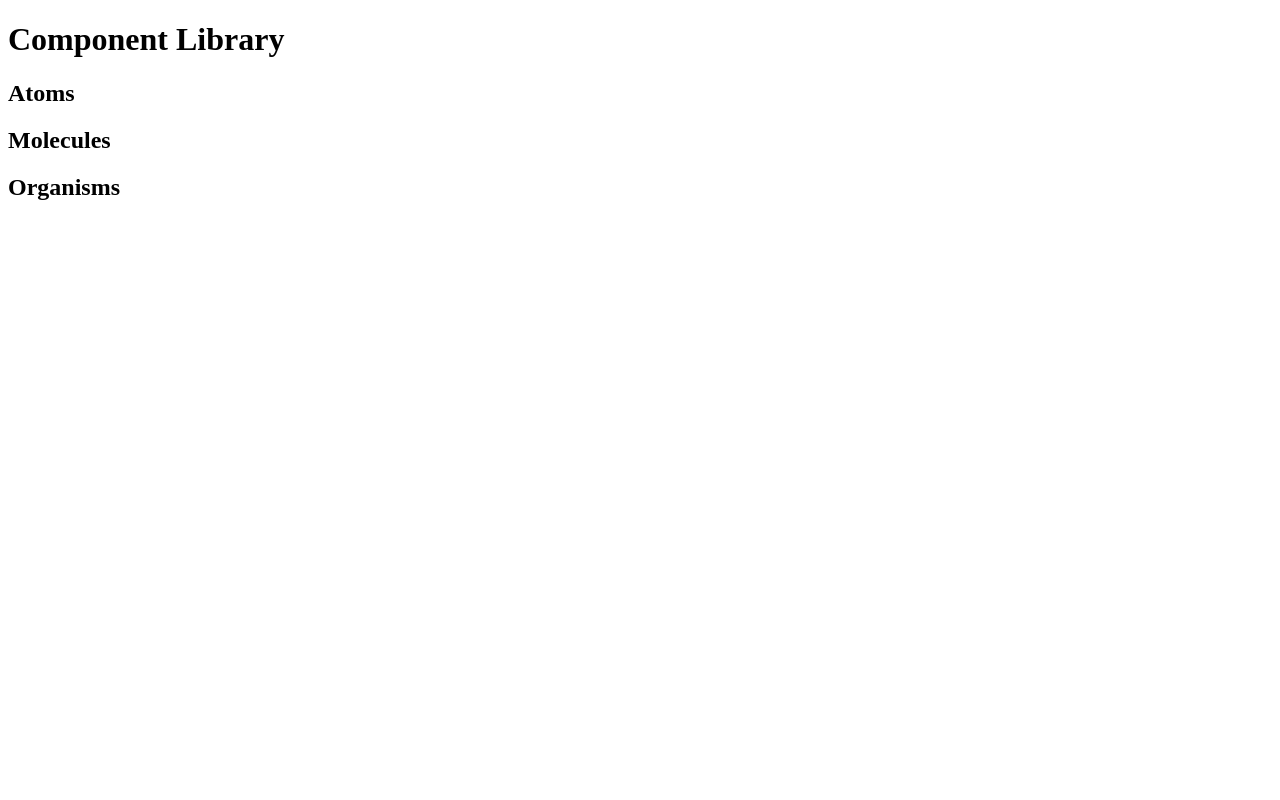
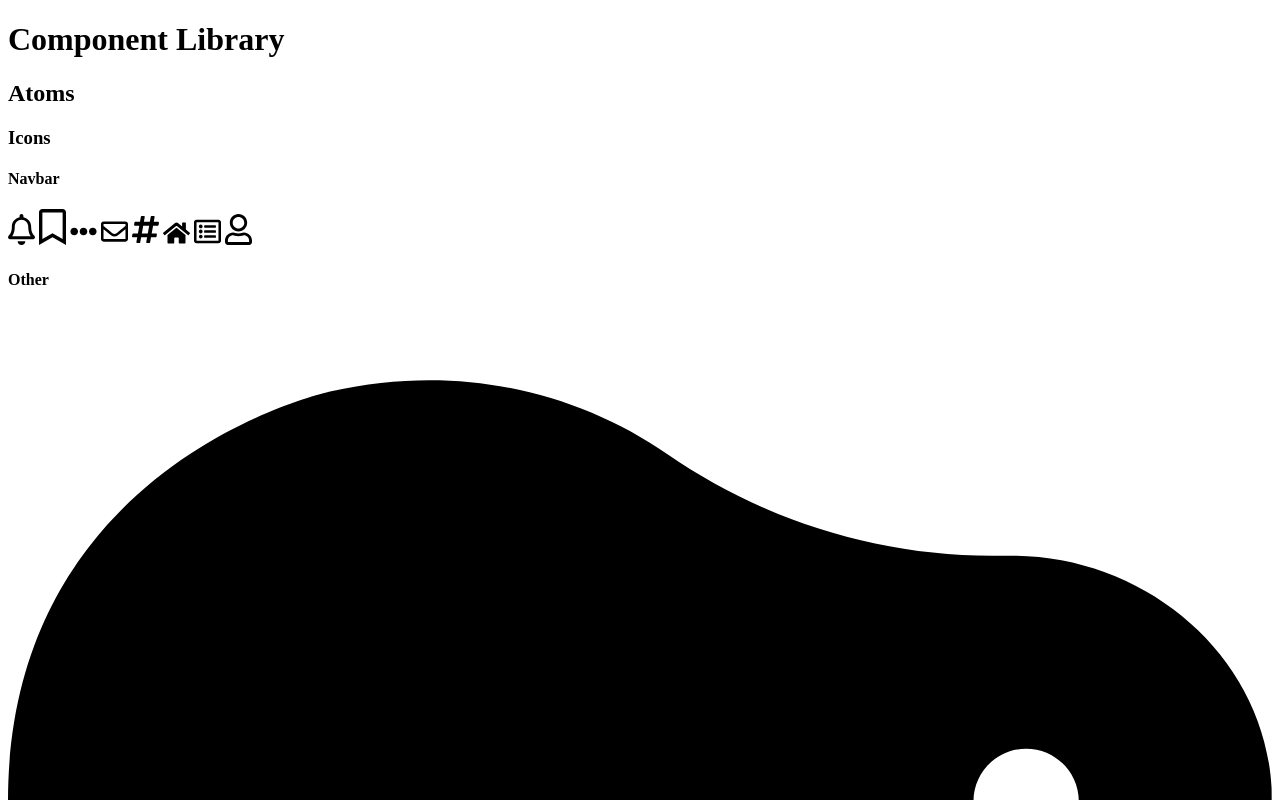
Before and after one commit to zackads/twitter_clone, a website: page components.html in a window 1280 px wide. Shown: the top 800 px of the page. Drawn offline with Linux system fonts and the light colour scheme; files that its build step writes are made by us from their sources.

Commit message:
Added icons from FontAwesome

```diff
--- a/components.html
+++ b/components.html
@@ -11,15 +11,64 @@
     <h1>Component Library</h1>
     <article>
       <h2>Atoms</h2>
+
+      <section>
+        <h3>Icons</h3>
+        <h4>Navbar</h4>
+        <img
+          class="nav__icon"
+          src="/assets/icons/bell-regular.svg"
+          alt="Notifications"
+        />
+        <img
+          class="nav__icon"
+          src="/assets/icons/bookmark-regular.svg"
+          alt="Bookmarks"
+        />
+        <img
+          class="nav__icon"
+          src="/assets/icons/ellipsis-h-solid.svg"
+          alt="More"
+        />
+        <img
+          class="nav__icon"
+          src="/assets/icons/envelope-regular.svg"
+          alt="Messages"
+        />
+        <img
+          class="nav__icon"
+          src="/assets/icons/hashtag-solid.svg"
+          alt="Explore"
+        />
+        <img class="nav__icon" src="/assets/icons/home-solid.svg" alt="Home" />
+        <img
+          class="nav__icon"
+          src="/assets/icons/list-alt-regular.svg"
+          alt="Lists"
+        />
+        <img
+          class="nav__icon"
+          src="/assets/icons/user-regular.svg"
+          alt="Profile"
+        />
+        <h4>Other</h4>
+        <img src="/assets/icons/kiwi-bird-solid.svg" alt="Twitter logo" />
+        <img src="/assets/icons/chevron-down-solid.svg" alt="Expand" />
+        <img src="/assets/icons/meteor-solid.svg" alt="Content preferences" />
+        <h4>Tweet</h4>
+        <img src="/assets/icons/chart-bar-solid.svg" alt="Ask a question" />
+        <img src="/assets/icons/clock-regular.svg" alt="Schedule tweet" />
+        <img src="/assets/icons/image-regular.svg" alt="Post image" />
+        <img src="/assets/icons/smile-regular.svg" alt="Emojis" />
+      </section>
+
       <!-- Atoms here -->
     </article>
     <article>
       <h2>Molecules</h2>
-      <!-- Atoms here -->
     </article>
     <article>
       <h2>Organisms</h2>
-      <!-- Atoms here -->
     </article>
   </body>
 </html>
--- /dev/null
+++ b/scss/_nav.scss
@@ -0,0 +1,6 @@
+.nav {
+  &__icon {
+    width: 27px;
+    height: auto;
+  }
+}
--- a/scss/styles.scss
+++ b/scss/styles.scss
@@ -0,0 +1,2 @@
+@import "_nav.scss";
+@import "_settings.scss";
```
Also changed, not shown: css/styles.css, css/styles.min.css.
